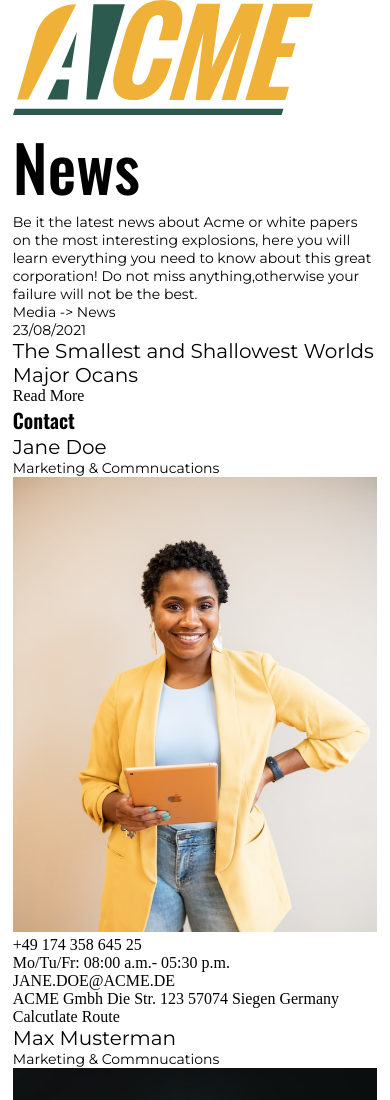
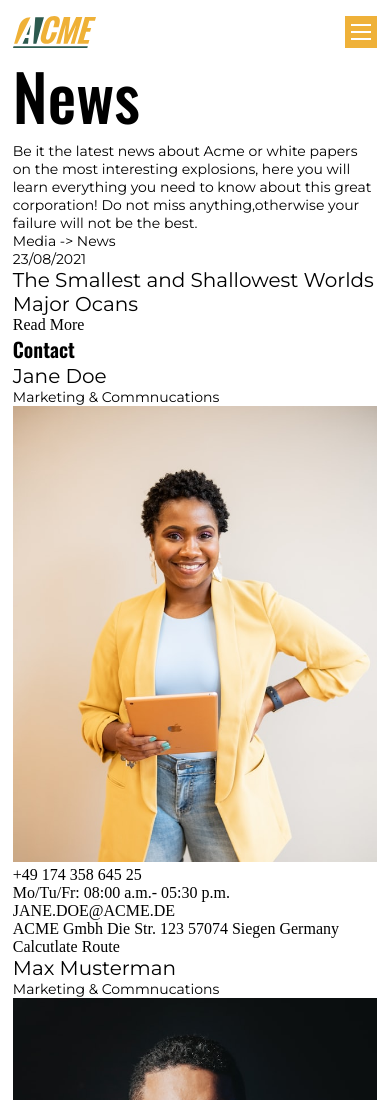
Before and after one commit to FluffyderDelphin/Acme-Project-, a website built with Vite: page src/app/news.html in a window 390 px wide. Shown: the top 1100 px of the page. Built offline with nearby package versions, Linux system fonts and the light colour scheme.

Commit message:
mobile nav

```diff
--- a/src/app/news.html
+++ b/src/app/news.html
@@ -29,7 +29,7 @@
             <li><a href="#" class="nav__link link">Contacts</a></li>
           </ul>
 
-          <a href="#" id="btn-ham" class="hidden-desktop">
+          <a href="#" id="btn-ham" class="hidden__desktop nav__mobile__menu">
             <span></span>
             <span></span>
             <span></span>
--- a/src/app/scss/base/_global.scss
+++ b/src/app/scss/base/_global.scss
@@ -1,5 +1,6 @@
 img {
     width: 100%;
+    height: 100%;
 }
 *{
     margin: 0;
--- a/src/app/scss/components/_navbar.scss
+++ b/src/app/scss/components/_navbar.scss
@@ -1,7 +1,26 @@
-
+@use '../colors' as col;
 
 .nav{
     .container{
         display: flex;
+        align-items: center;
+        justify-content: space-between;
+        padding-top: 1rem;
+    }
+    &__logo{
+        height:2rem ;
+    }
+    &__mobile__menu{
+     background-color: col.$color-yellow ;
+     padding: 8px 6px;
+     display: flex;
+     flex-direction: column;
+     gap: 5px;
+      span {
+        display: block;
+        height: 2px;
+        width: 1.25rem;
+        background-color: col.$color-white;
+      }
     }
 }
```
Also changed, not shown: src/app/scss/colors/_colors.scss (renamed from src/app/scss/colors/colors.scss), src/app/scss/main.css, src/app/scss/main.min.css, src/app/scss/main.scss (line endings or trailing spaces), 2 other files.
